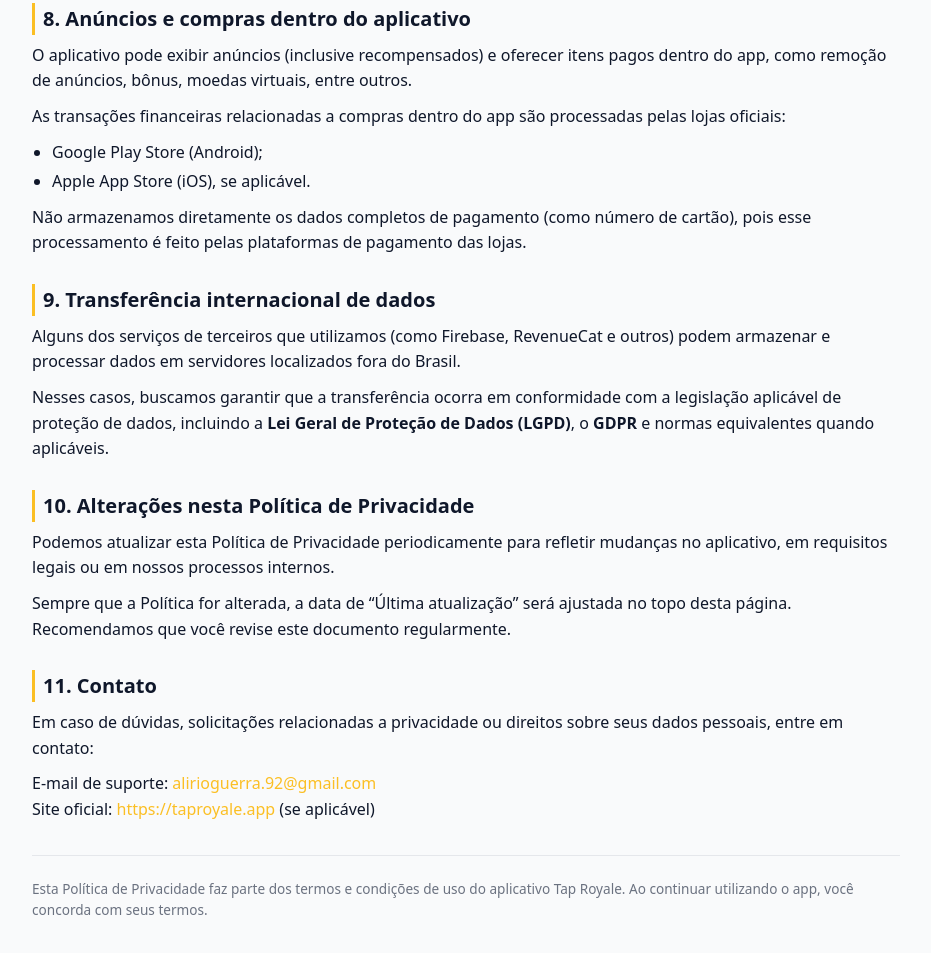
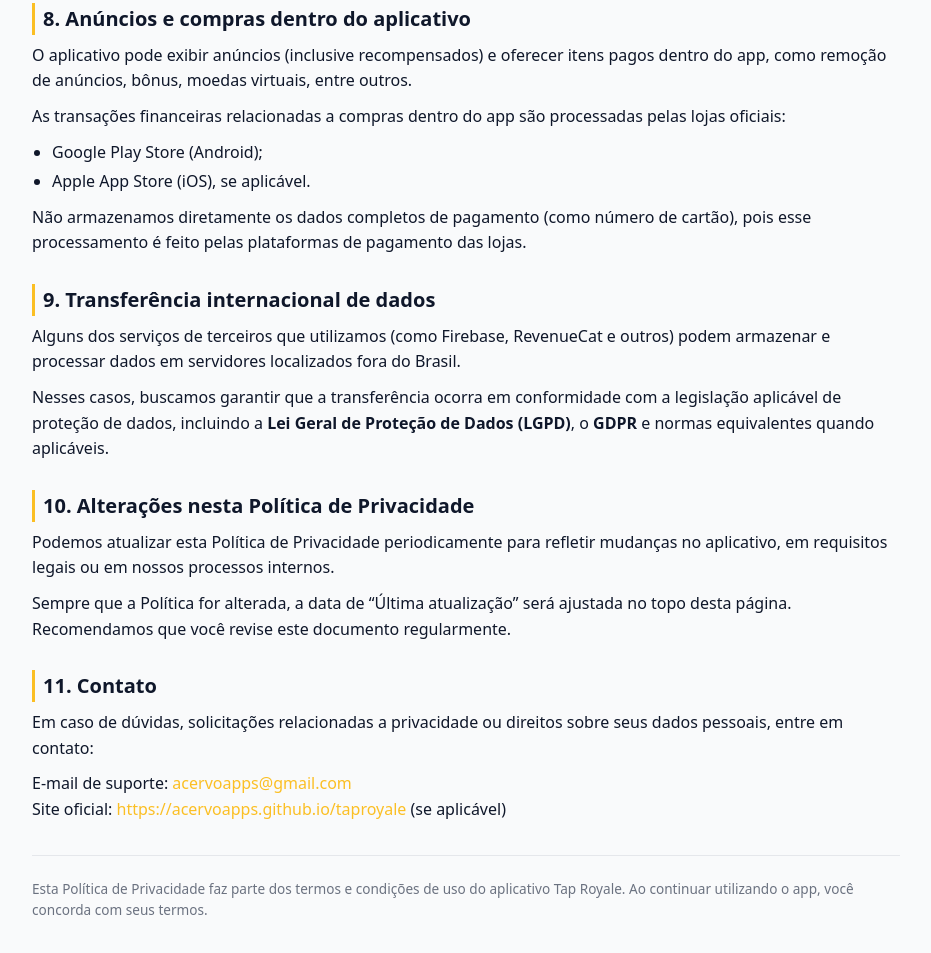
Before and after one commit to acervoapps/acervoapps.github.io, a plain HTML site: page taproyale/privacy-policy.html in a window 1280 px wide. Shown: the part 2596-3549 px from the top of the page, without its empty margins (174-1105 px from the left). Drawn offline with Linux system fonts and the light colour scheme.

Commit message:
Update index.html title and header to 'acervoapps'; add new index.html and privacy-policy.html for Tap Royale

```diff
--- a/privacy-policy.html
+++ b/taproyale/privacy-policy.html
@@ -386,10 +386,10 @@
       </p>
       <p>
         E-mail de suporte:
-        <a href="mailto:alirioguerra.92@gmail.com">alirioguerra.92@gmail.com</a><br />
+        <a href="mailto:acervoapps@gmail.com">acervoapps@gmail.com</a><br />
         Site oficial:
-        <a href="https://taproyale.app" target="_blank" rel="noopener noreferrer">
-          https://taproyale.app
+        <a href="https://acervoapps.github.io/taproyale" target="_blank" rel="noopener noreferrer">
+          https://acervoapps.github.io/taproyale
         </a>
         (se aplicável)
       </p>
```
Also changed, not shown: taproyale/index.html (renamed from index.html).
